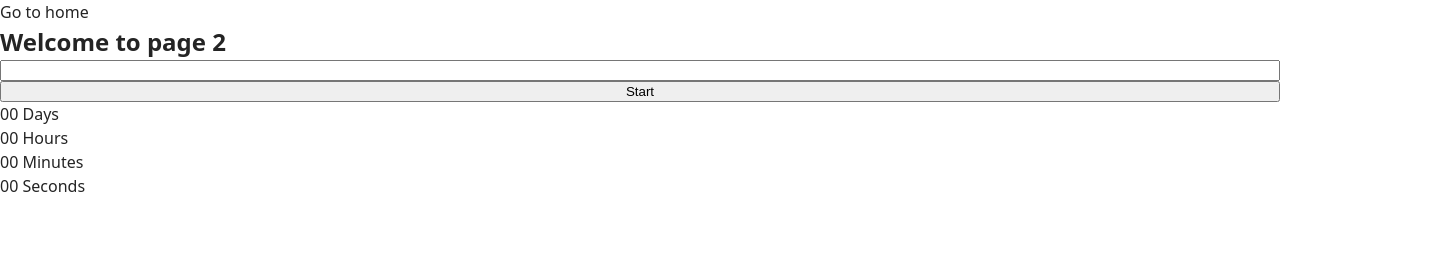
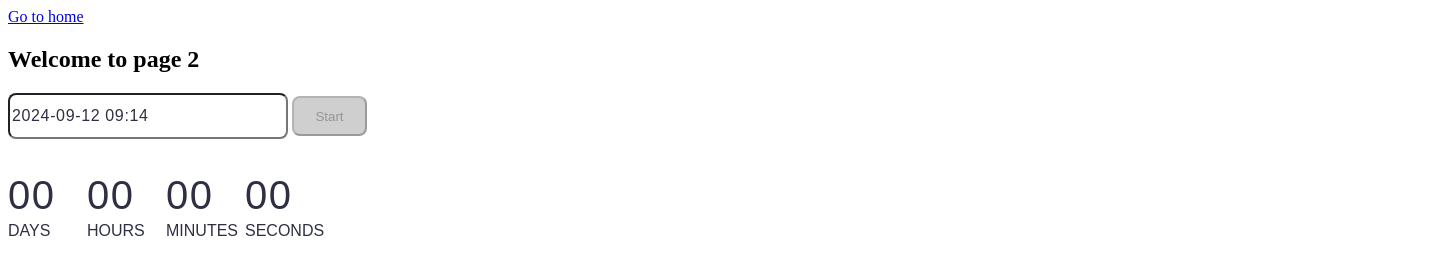
Before and after one commit to SerhiiDziuba1309/goit-js-hw-10, a website built with Vite: page src/1-timer.html in a window 1280 px wide. Both pictures are taken after a click on the button "Start". Shown: the whole page, 1448 px wide, since content can reach past the window. Built offline with nearby package versions, Linux system fonts and the light colour scheme.

Commit message:
add timer

```diff
--- a/package.json
+++ b/package.json
@@ -17,6 +17,8 @@
   "author": "Alexander Repeta <alexander.repeta@gmail.com>",
   "license": "ISC",
   "dependencies": {
+    "flatpickr": "^4.6.13",
+    "izitoast": "^1.4.0",
     "vite-plugin-full-reload": "^1.2.0",
     "vite-plugin-html-inject": "^1.1.2"
   }
--- a/src/1-timer.html
+++ b/src/1-timer.html
@@ -12,8 +12,10 @@
       <a href="./index.html">Go to home</a>
       <h1>Welcome to page 2</h1>
     </section>
-    <input type="text" id="datetime-picker" />
-    <button type="button" data-start>Start</button>
+
+    <section class="block">
+      <input type="text" id="datetime-picker" class="calendar" />
+      <button type="button" data-start class="btn">Start</button>
 
       <div class="timer">
         <div class="field">
@@ -33,6 +35,7 @@
           <span class="label">Seconds</span>
         </div>
       </div>
+    </section>
 
     <script src="./js/1-timer.js" type="module"></script>
   </body>
--- a/src/css/styles.css
+++ b/src/css/styles.css
@@ -1,18 +1,52 @@
-/**
-  |============================
-  | include css partials with
-  | default @import url()
-  |============================
-*/
-/* Common styles */
-@import url('./reset.css');
-@import url('./base.css');
-@import url('./container.css');
-@import url('./animations.css');
-
-/* Sections style */
-@import url('./header.css');
-@import url('./vite-promo.css');
-@import url('./badges.css');
-@import url('./back-link.css');
-@import url('./footer.css');
+.block {
+  width: 1440px;
+  height: 496px;
+  background: #fff;
+}
+.calendar {
+  font-family: 'Montserrat', sans-serif;
+  font-weight: 400;
+  font-size: 16px;
+  line-height: 1.5;
+  letter-spacing: 0.04em;
+  color: #2e2f42;
+  width: 272px;
+  height: 40px;
+  border-radius: 8px;
+}
+.btn {
+  border-radius: 8px;
+  padding: 8px 16px;
+  width: 75px;
+  height: 40px;
+  background: #cfcfcf;
+}
+.timer {
+  display: flex;
+  align-items: flex-start;
+  justify-content: flex-start;
+  flex-direction: row;
+  gap: 24px;
+  margin-top: 32px;
+}
+.field {
+  width: 55px;
+  gap: 24px;
+}
+.value {
+  font-family: 'Montserrat', sans-serif;
+  font-weight: 400;
+  font-size: 40px;
+  line-height: 1.2;
+  letter-spacing: 0.04em;
+  color: #2e2f42;
+  table-layout: fixed;
+}
+.label {
+  font-family: 'Montserrat', sans-serif;
+  font-weight: 400;
+  font-size: 16px;
+  line-height: 1.5;
+  color: #2e2f42;
+  text-transform: uppercase;
+}
--- a/src/js/1-timer.js
+++ b/src/js/1-timer.js
@@ -0,0 +1,83 @@
+import flatpickr from 'flatpickr';
+import 'flatpickr/dist/flatpickr.min.css';
+import iziToast from 'izitoast';
+import 'izitoast/dist/css/iziToast.min.css';
+
+const dateTimer = document.getElementById('datetime-picker');
+const startButton = document.querySelector('[data-start]');
+const daysElement = document.querySelector('[data-days]');
+const hoursElement = document.querySelector('[data-hours]');
+const minutesElement = document.querySelector('[data-minutes]');
+const secondsElement = document.querySelector('[data-seconds]');
+
+let timerId = null;
+let userSelectedDate = null;
+
+const options = {
+  enableTime: true,
+  time_24hr: true,
+  defaultDate: new Date(),
+  minuteIncrement: 1,
+  onClose(selectedDates) {
+    userSelectedDate = selectedDates[0];
+    if (userSelectedDate <= new Date()) {
+      iziToast.error({
+        title: 'Error',
+        message: 'Please choose a date in the future',
+      });
+      startButton.disabled = true;
+    } else {
+      startButton.disabled = false;
+    }
+  },
+};
+
+flatpickr(dateTimer, options);
+
+function addLeadingZero(value) {
+  return String(value).padStart(2, '0');
+}
+
+function convertMs(ms) {
+  const second = 1000;
+  const minute = second * 60;
+  const hour = minute * 60;
+  const day = hour * 24;
+
+  const days = Math.floor(ms / day);
+  const hours = Math.floor((ms % day) / hour);
+  const minutes = Math.floor(((ms % day) % hour) / minute);
+  const seconds = Math.floor((((ms % day) % hour) % minute) / second);
+
+  return { days, hours, minutes, seconds };
+}
+
+function updateTimerInterface({ days, hours, minutes, seconds }) {
+  daysElement.textContent = addLeadingZero(days);
+  hoursElement.textContent = addLeadingZero(hours);
+  minutesElement.textContent = addLeadingZero(minutes);
+  secondsElement.textContent = addLeadingZero(seconds);
+}
+
+function startTimer() {
+  timerId = setInterval(() => {
+    const now = new Date();
+    const timeDifference = userSelectedDate - now;
+
+    if (timeDifference <= 0) {
+      clearInterval(timerId);
+      updateTimerInterface({ days: 0, hours: 0, minutes: 0, seconds: 0 });
+      dateTimer.disabled = false;
+      startButton.disabled = true;
+      return;
+    }
+
+    const timeLeft = convertMs(timeDifference);
+    updateTimerInterface(timeLeft);
+  }, 1000);
+
+  startButton.disabled = true;
+  dateTimer.disabled = true;
+}
+
+startButton.addEventListener('click', startTimer);
```
Also changed, not shown: src/index.html (+2 -2 lines), 1 other file. Lines whose indentation alone changed are shown as unchanged.
